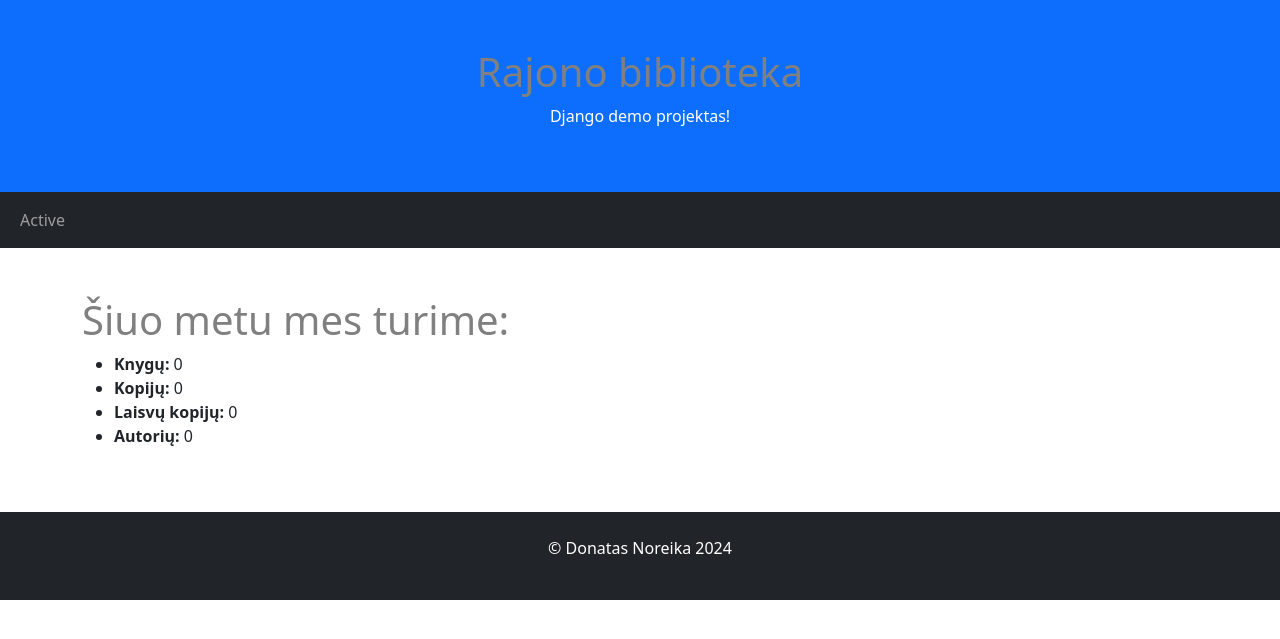
After one commit to DonatasNoreika/library_202406, a Django app: page /library/ in a window 1280 px wide. The commit adds this page. Shown: the top 639 px of the page. Run offline with Django 5.2, Linux system fonts and the light colour scheme; data that the repository does not hold is empty.

Commit message:
3 smallfix

```diff
--- a/mysite/library/static/css/styles.css
+++ b/mysite/library/static/css/styles.css
@@ -1,3 +1,3 @@
 h1 {
-    color: red;
+    color: Gray;
 }
--- /dev/null
+++ b/mysite/library/templates/index.html
@@ -0,0 +1,12 @@
+{% extends 'base.html' %}
+{% block 'title' %}HOME{% endblock %}
+
+{% block 'content' %}
+    <h1>Šiuo metu mes turime:</h1>
+    <ul>
+        <li><strong>Knygų:</strong> {{ num_books }}</li>
+        <li><strong>Kopijų:</strong> {{ num_instances }}</li>
+        <li><strong>Laisvų kopijų:</strong> {{ num_instances_available }}</li>
+        <li><strong>Autorių:</strong> {{ num_authors }}</li>
+    </ul>
+{% endblock %}
--- a/mysite/mysite/urls.py
+++ b/mysite/mysite/urls.py
@@ -18,8 +18,10 @@ from django.contrib import admin
 from django.urls import path, include
 from django.conf.urls.static import static
 from django.conf import settings
+from django.views.generic import RedirectView
 
 urlpatterns = [
     path('admin/', admin.site.urls),
-    path('', include('library.urls')),
+    path('library/', include('library.urls')),
+    path("", RedirectView.as_view(url='library/', permanent=True))
 ] + static(settings.STATIC_URL, document_root=settings.STATIC_ROOT)
```
